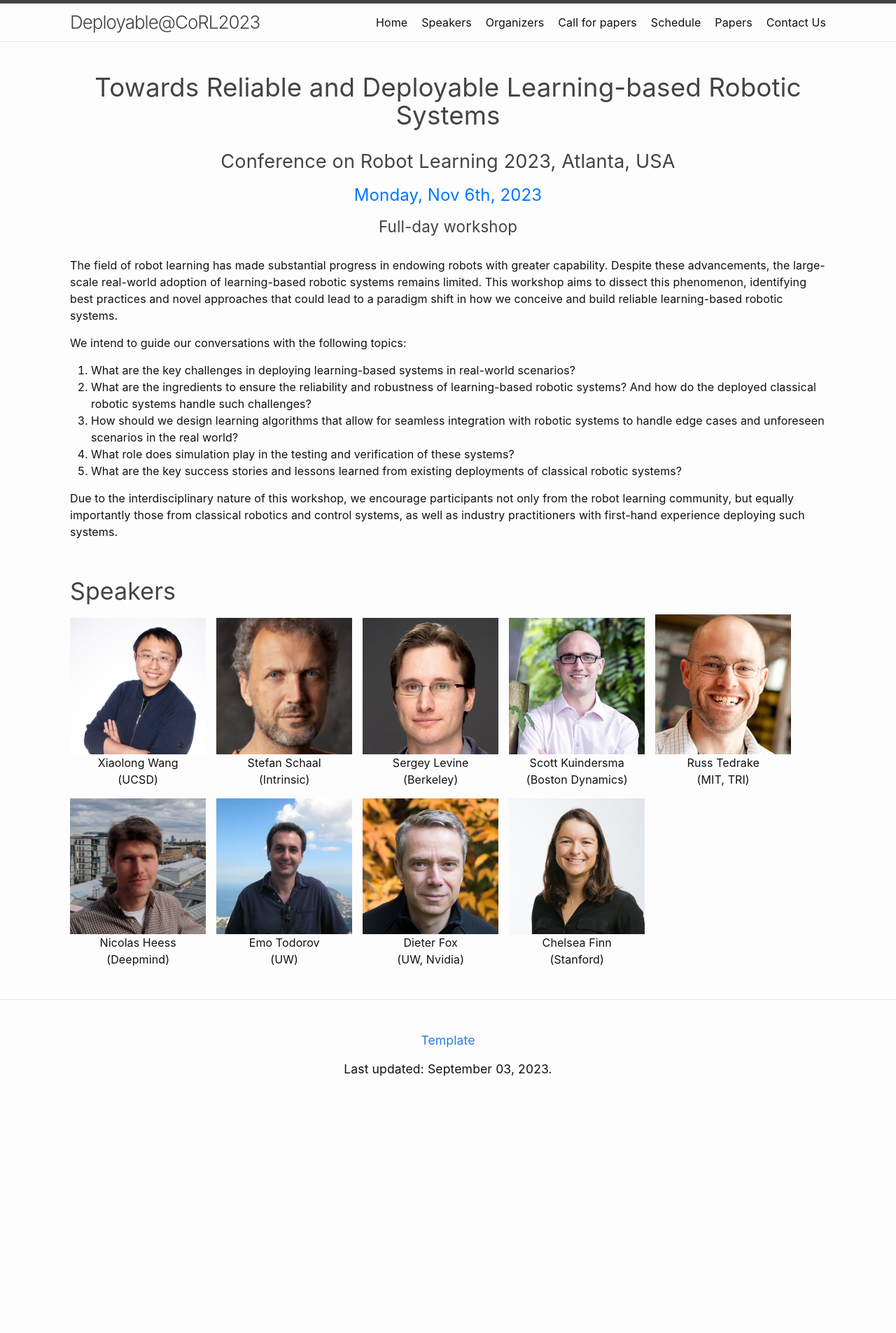
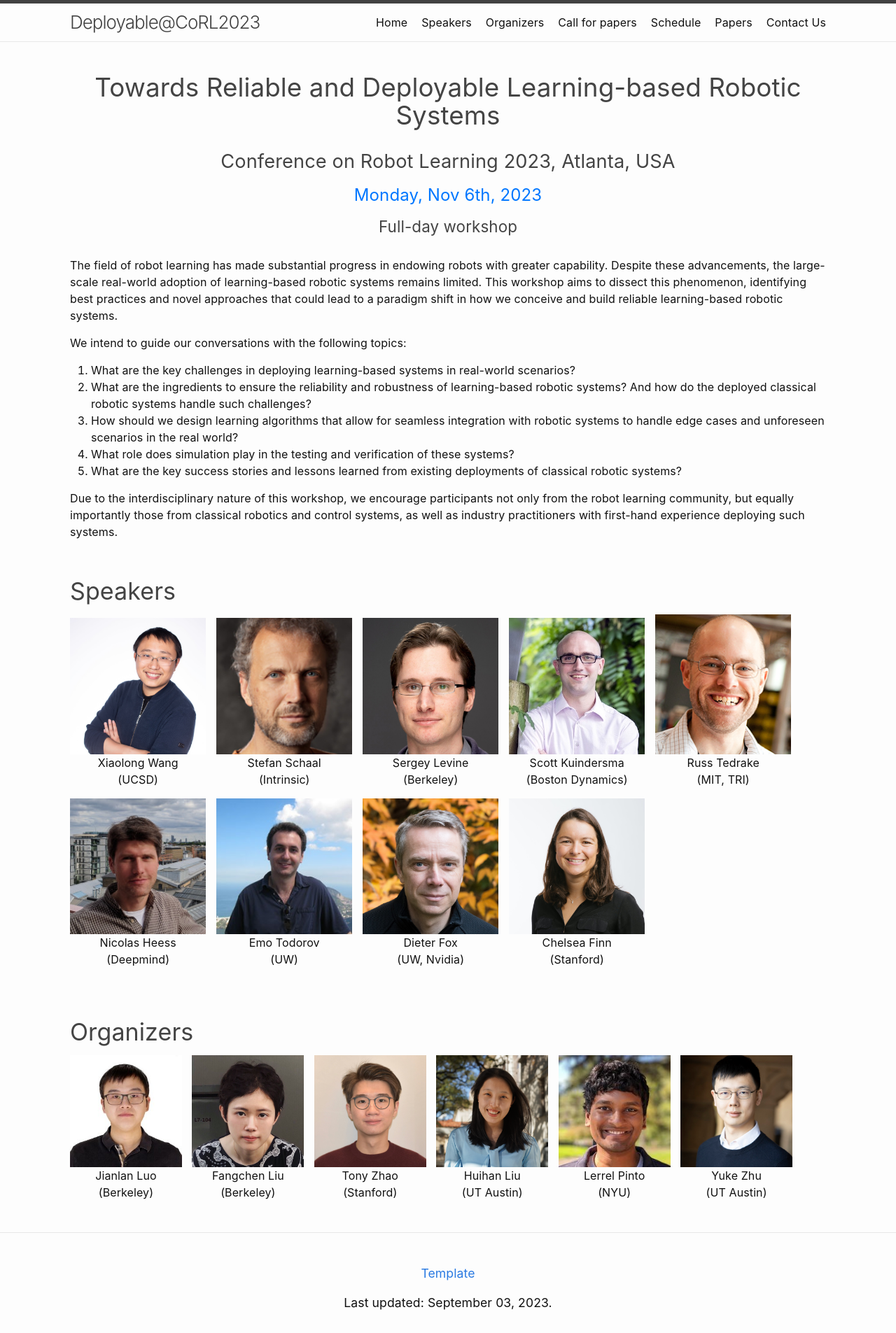
Before and after one commit to corl2023deployable/corl2023deployable.github.io, a Jekyll site: the page built from index.md, in a window 1280 px wide. Shown: the whole page at 70% size. Built offline with Jekyll 4.4.1, drawn with Linux system fonts in a browser that asks for light colours; before the commit the page ends 1572 px from its top, so only the background shows below that.

Commit message:
add organizer faces

```diff
--- a/assets/css/workshop.css
+++ b/assets/css/workshop.css
@@ -103,6 +103,19 @@ width: 18%;
 min-height: 100px;
 margin-right: 10px;
 }
+
+
+.gallery_small {
+  width: 100%;
+}
+
+.gallery_small figure {
+display: inline-block;
+width: 14.8%;
+min-height: 100px;
+margin-right: 10px;
+}
+
 img {
 width: 100%;
 }
--- a/index.md
+++ b/index.md
@@ -72,7 +72,43 @@ Due to the interdisciplinary nature of this workshop, we encourage participants
   <img src="assets/img/speakers/chelsea_finn.jpg" width="200" />
   <figcaption>Chelsea Finn<br>(Stanford)</figcaption>
   </figure>
+</article>
 
 
+&nbsp;
+&nbsp;
+
+### Organizers
+
+<article class="gallery_small">
+  <figure>
+  <img src="assets/img/organizers/jianlan_luo.jpg" width="200"/>
+  <figcaption>Jianlan Luo<br>(Berkeley)</figcaption>
+  </figure>
+
+  <figure>
+  <img src="assets/img/organizers/fangchen_liu.jpg" width="200" />
+  <figcaption>Fangchen Liu<br>(Berkeley)</figcaption>
+  </figure>
+
+  <figure>
+  <img src="assets/img/organizers/tony_zhao.jpg" width="200" />
+  <figcaption>Tony Zhao<br>(Stanford)</figcaption>
+  </figure>
+
+  <figure>
+  <img src="assets/img/organizers/huihan_liu.jpg" width="200" />
+  <figcaption>Huihan Liu<br>(UT Austin)</figcaption>
+  </figure>
+
+  <figure>
+  <img src="assets/img/organizers/lerrel_pinto.jpg" width="200" />
+  <figcaption>Lerrel Pinto<br>(NYU)</figcaption>
+  </figure>
+
+  <figure>
+  <img src="assets/img/organizers/yuke_zhu.jpg" width="200" />
+  <figcaption>Yuke Zhu<br>(UT Austin)</figcaption>
+  </figure>
 
 </article>
```
